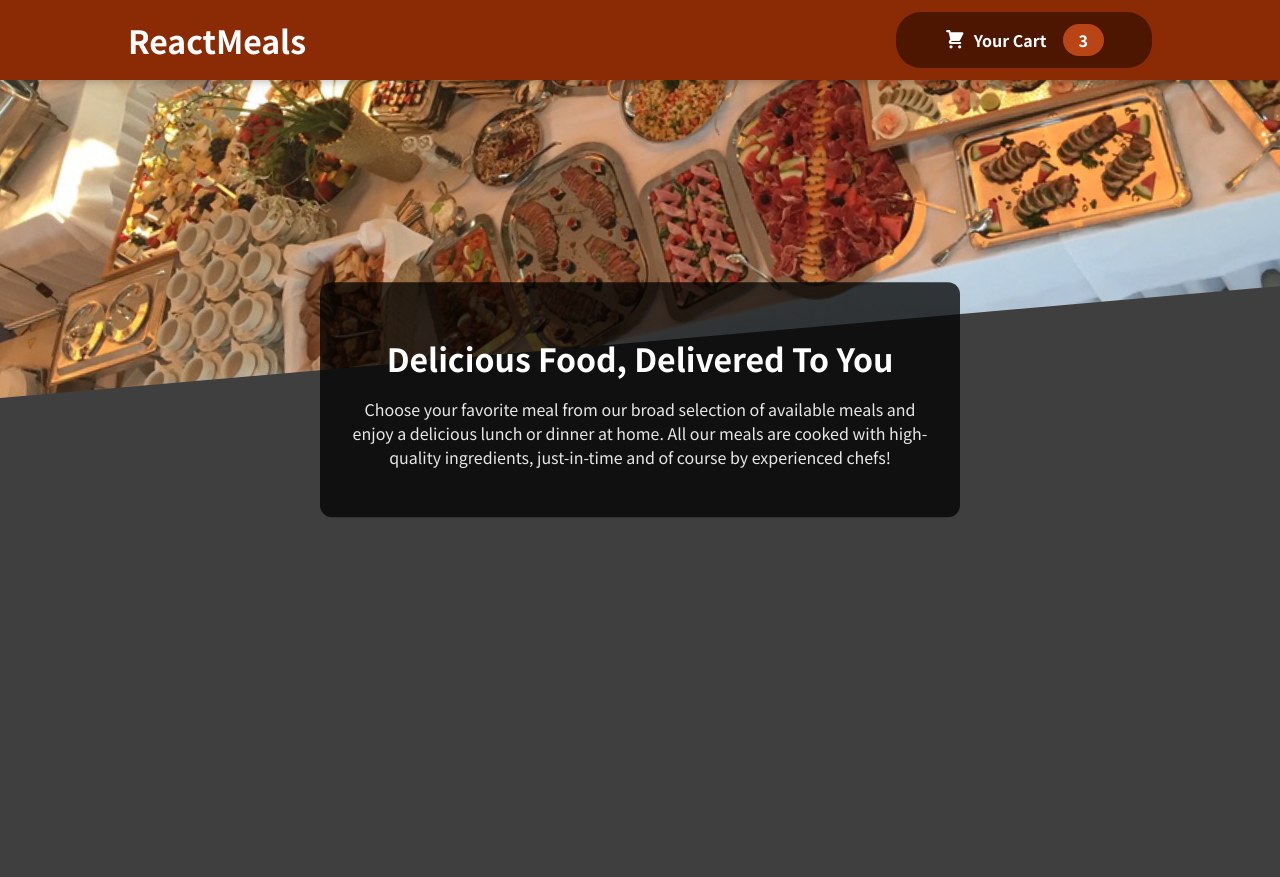
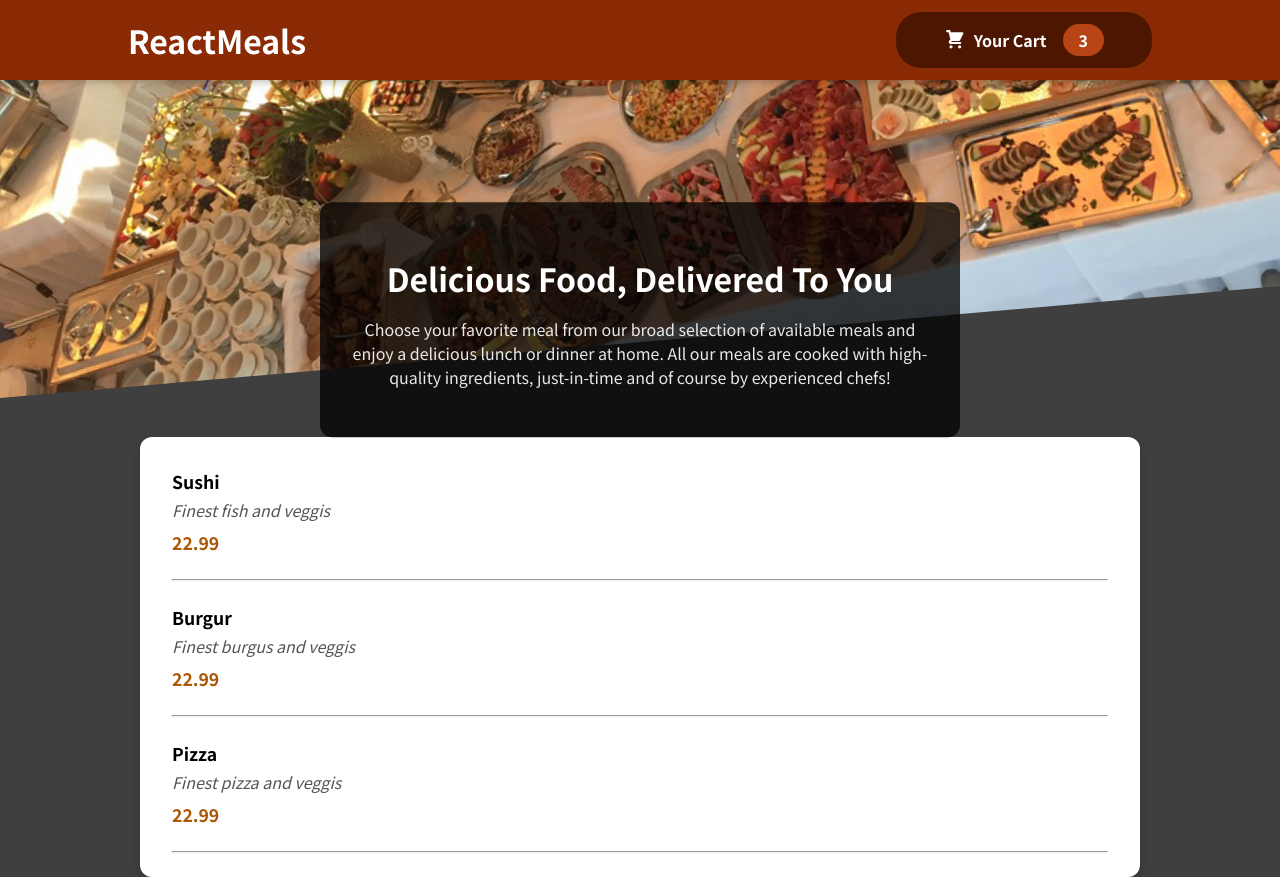
Before and after one commit to KunalSingh2001/01-starting-project, a React (Create React App) app: page / in a window 1280 px wide. Shown: the top 877 px of the page. Before the commit the page ends 800 px from the top, so only its background shows below. Built offline with nearby package versions, Linux system fonts and the light colour scheme.

Commit message:
Applied listing

```diff
--- a/src/components/Layout/Box.module.css
+++ b/src/components/Layout/Box.module.css
@@ -1,7 +1,9 @@
 /* Overlay box */
+
+
 .hero__card {
   position: absolute;
-  top: 50%;
+  top: 40%;
   left: 50%;
   transform: translate(-50%, -50%);
   background: rgba(0, 0, 0, 0.75);
--- a/src/components/Layout/Header.js
+++ b/src/components/Layout/Header.js
@@ -2,6 +2,7 @@ import { Fragment } from "react";
 import meals from "../../assets/meals.jpg";
 import classes from "./Header.module.css";
 import HeaderCartButton from "./HeaderCartButton";
+import Item from "./Item";
 import Box from "./Box";
 
 const Header = (props) => {
@@ -14,7 +15,7 @@ const Header = (props) => {
       <div className={classes["main-image"]}>
         <img src={meals} alt="Delicious food" />
         <Box/>
-           {/* ✅ fixed */}
+        <Item/>
       </div>
     </Fragment>
   );
--- /dev/null
+++ b/src/components/Layout/Item.js
@@ -0,0 +1,28 @@
+import React from 'react';
+import classes from './Item.module.css';
+const ItemArray  = [
+    {name: 'Sushi', discription: "Finest fish and veggis", amount: 22.99},
+    {name: 'Burgur', discription: "Finest burgus and veggis", amount: 22.99},
+    {name: 'Pizza', discription: "Finest pizza and veggis", amount: 22.99}
+];
+
+function Item () {
+    return (
+        <>
+            <div className={classes['meals-list']}>
+                {ItemArray.map((item) => (
+                    <>
+                        <div className={classes['meal-item']} key={item.id}>
+                            <h6>{item.name}</h6>
+                            <p>{item.discription}</p>
+                            <h6 className={classes['price']} >{item.amount}</h6>
+                        </div>
+                        <hr/>
+                    </>
+                ))}
+            </div>
+        </>
+    );
+}
+
+export default Item;
--- /dev/null
+++ b/src/components/Layout/Item.module.css
@@ -0,0 +1,35 @@
+.meals-list {
+  max-width: 1000px;         /* keeps it narrow, like a card */
+  margin: 2rem auto;        /* centers on page */
+  background: white;        /* white background */
+  border-radius: 12px;      /* rounded corners */
+  padding: 1rem 2rem;       /* inner spacing */
+  box-shadow: 0 2px 8px rgba(0,0,0,0.2); /* soft shadow */
+}
+
+.meal-item {
+  padding: 1rem 0;
+}
+
+.meal-item h6 {
+  margin: 0;
+  font-size: 1.1rem;
+}
+
+.meal-item p {
+  font-style: italic;
+  color: #555;
+  margin: 0.25rem 0;
+}
+
+.meal-item .price {
+  color: #ad5502;
+  font-weight: bold;
+  margin-top: 0.5rem;
+}
+
+.meal-item hr {
+  border: none;
+  border-top: 1px solid #ddd;
+  margin: 1rem 0;
+}
```
